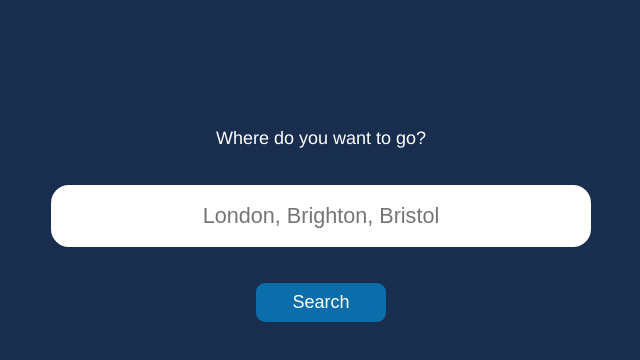
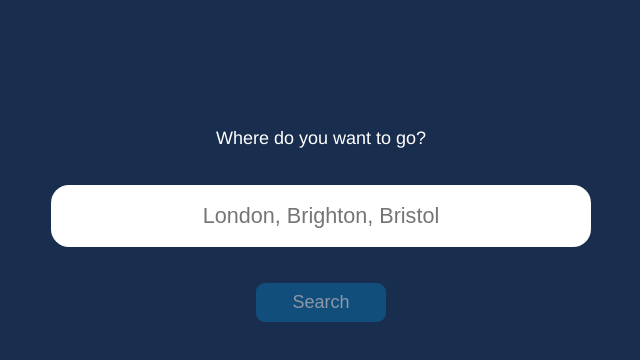
Before and after one commit to alexhomingwong/holidaySearch, a React app: page / in a window 1280 px wide. Shown: the top 360 px of the page, without its empty margins (319-959 px from the left). Built offline with nearby package versions, Linux system fonts and the light colour scheme.

Commit message:
made the search button disabled unless the search is not empty.

```diff
--- a/src/pages/HomePage/components.ts
+++ b/src/pages/HomePage/components.ts
@@ -33,5 +33,9 @@ export const Container = styled.div`
     border-radius: 0.5rem;
     font-size: 1rem;
     color: ${white};
+    cursor: pointer;
+    :disabled {
+      opacity: 0.5;
+    }
   }
 `;
--- a/src/pages/HomePage/index.tsx
+++ b/src/pages/HomePage/index.tsx
@@ -17,7 +17,11 @@ export const HomePage = () => {
           setSearch(event.currentTarget.value);
         }}
       />
-      <button type="submit" onClick={() => navigate(`/search?query=${search}`)}>
+      <button
+        disabled={!Boolean(search)}
+        type="submit"
+        onClick={() => navigate(`/search?query=${search}`)}
+      >
         Search
       </button>
     </Container>
--- a/src/pages/LocationPage/index.tsx
+++ b/src/pages/LocationPage/index.tsx
@@ -11,7 +11,7 @@ export const LocationPage = () => {
 
   return (
     <div>
-      <h1>{queryLocation}</h1>
+      <h1>{queryLocation || "Show me everything!"}</h1>
       {locations.map((location) => (
         <div key={location.id} onClick={() => navigate(`/sale/${location.id}`)}>
           <p>{location.title}</p>
```
